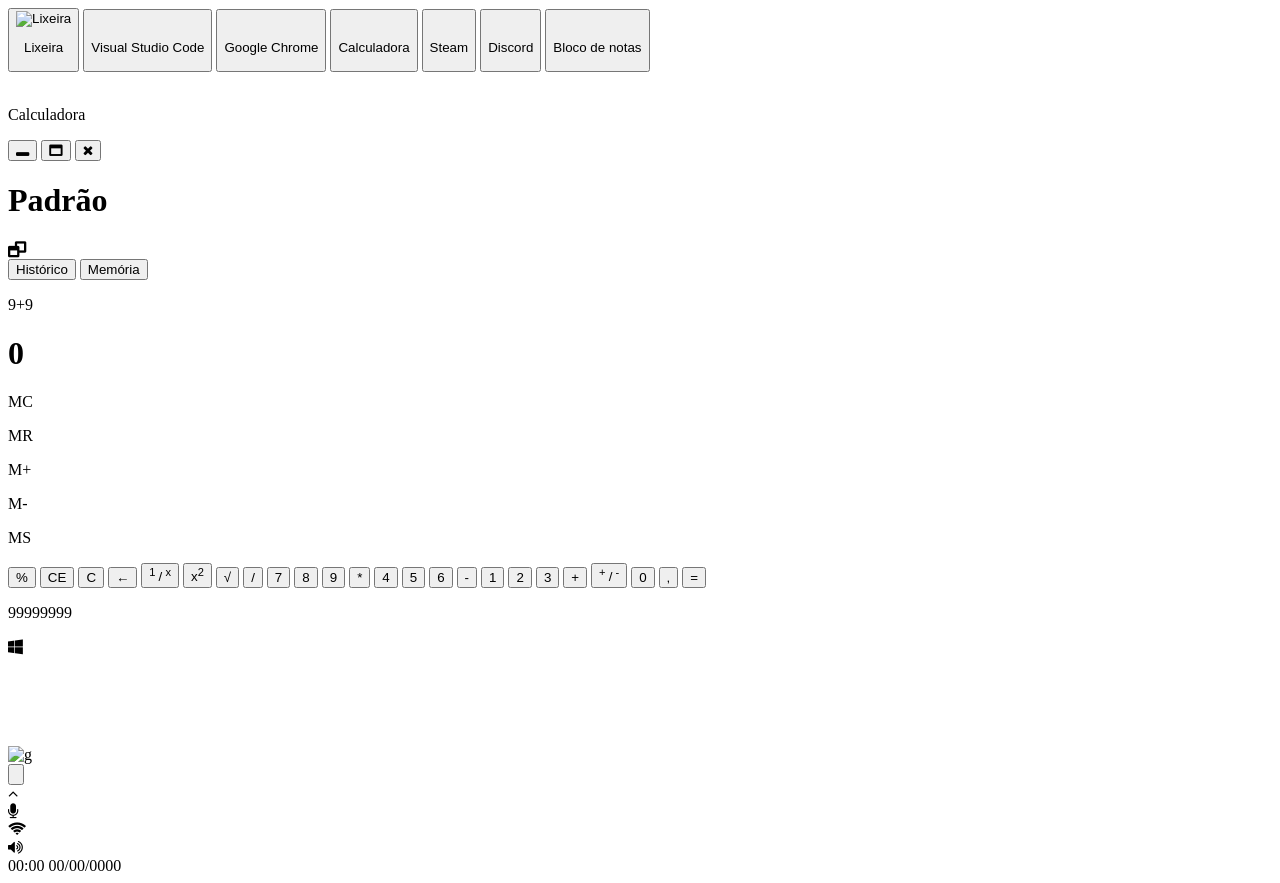
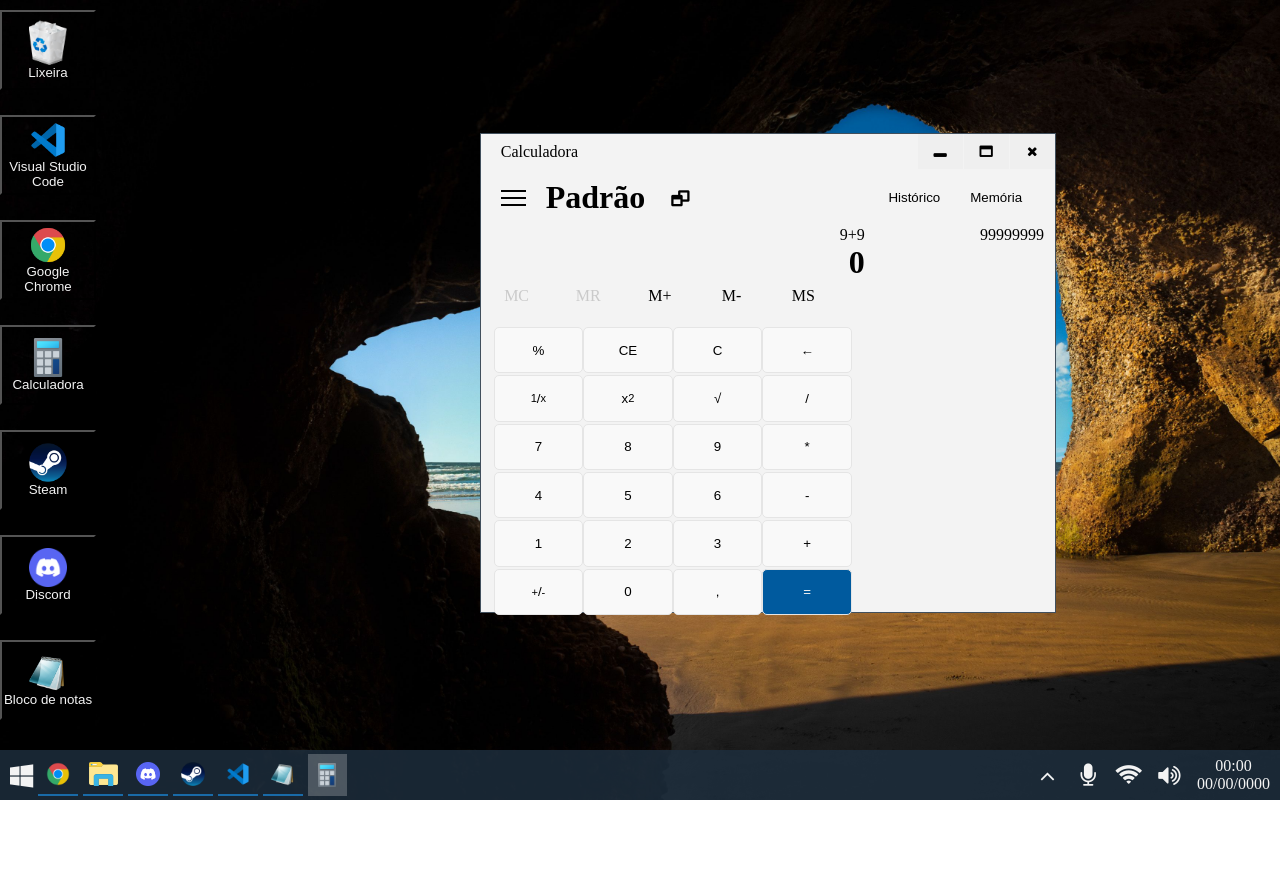
Before and after one commit to lgluiz1/calculadorawin10, a plain HTML site: page index.html in a window 1280 px wide. After the commit the page ends 800 px from the top, so only its background shows below. Drawn offline with Linux system fonts and the light colour scheme; the site is published under a folder, as on GitHub Pages, so addresses that start at the root find nothing.

Commit message:
Update index.html

```diff
--- a/index.html
+++ b/index.html
@@ -1,7 +1,7 @@
 <!DOCTYPE html>
 <html lang="PT-BR">
 <head>
-    <link rel="stylesheet" href="/style/style.css">
+    <link rel="stylesheet" href="./style/style.css">
     <meta charset="UTF-8">
     <meta http-equiv="X-UA-Compatible" content="IE=edge">
     <meta name="viewport" content="width=device-width, initial-scale=1.0">
@@ -12,31 +12,31 @@
     <section>
         <div class="colun1_trabalho">
             <button class="trabalho lixeira">
-                <img class="areadetrabalho" src="/assets/icons/lixeira.png" alt="Lixeira">
+                <img class="areadetrabalho" src="./assets/icons/lixeira.png" alt="Lixeira">
                 <p class="tituloicons">Lixeira</p>
             </button>
             <button class="trabalho vs">
-                <img class="areadetrabalho" src="/assets/icons/vscode.png" alt="">
+                <img class="areadetrabalho" src="./assets/icons/vscode.png" alt="">
                 <p class="tituloicons">Visual Studio Code</p>
             </button>
             <button class="trabalho chrome">
-                <img class="areadetrabalho" src="/assets/icons/Google-Chrome-icon.png" alt="">
+                <img class="areadetrabalho" src="./assets/icons/Google-Chrome-icon.png" alt="">
                 <p class="tituloicons">Google Chrome</p>
             </button>
             <button class="trabalho calculadora_incon_trabalho" id="calculadora_abrir">
-                <img class="areadetrabalho" src="/assets/icons/Windows_Calculator_icon.png" alt="">
+                <img class="areadetrabalho" src="./assets/icons/Windows_Calculator_icon.png" alt="">
                 <p class="tituloicons">Calculadora</p>
             </button>
             <button class="trabalho steam">
-                <img class="areadetrabalho" src="/assets/icons/Steam_icon_logo.svg.png" alt="">
+                <img class="areadetrabalho" src="./assets/icons/Steam_icon_logo.svg.png" alt="">
                 <p class="tituloicons">Steam</p>
             </button>
             <button class="trabalho discord">
-                <img class="areadetrabalho" src="/assets/icons/discord-logo-4-1.png" alt="">
+                <img class="areadetrabalho" src="./assets/icons/discord-logo-4-1.png" alt="">
                 <p class="tituloicons">Discord</p>
             </button>
             <button class="trabalho notas">
-                <img class="areadetrabalho" src="/assets/icons/Logo_Bloco_de_Notas-pt.png" alt="">
+                <img class="areadetrabalho" src="./assets/icons/Logo_Bloco_de_Notas-pt.png" alt="">
                 <p class="tituloicons">Bloco de notas</p>
             </button>
         </div>
@@ -48,7 +48,7 @@
         <div class="calculadora">
             <div class="header___calculadora">
                 <div class="header__icons">
-                    <img src="/assets/favicon-16x16.png" alt="">
+                    <img src="./assets/favicon-16x16.png" alt="">
                     <p>Calculadora</p>
                 </div>
                 <div class="header__icons_right">
@@ -130,13 +130,13 @@
     <footer>
         <div class="footer__left">
             <div class="icons_footer_left-i"><i class="fa fa-windows" aria-hidden="true"></i></div>
-            <div class="icons_footer_left"><img src="/assets/icons/Google-Chrome-icon.png" alt="" class="footer_icons-barras"></div>
-            <div class="icons_footer_left"><img src="/assets/icons/pasta.png" alt="" class="footer_icons-barras"></div>
-            <div class="icons_footer_left"><img src="/assets/icons/discord-logo-4-1.png" alt="" class="footer_icons-barras"></div>
-            <div class="icons_footer_left"><img src="/assets/icons/Steam_icon_logo.svg.png" alt="" class="footer_icons-barras"></div>
-            <div class="icons_footer_left"><img src="/assets/icons/vscode.png" alt="" class="footer_icons-barras"></div>
-            <div class="icons_footer_left"><img src="/assets/icons/Logo_Bloco_de_Notas-pt.png" alt="g" class="footer_icons-barras"></div>
-            <button class="icons_footer_left-cal"><img src="/assets/icons/Windows_Calculator_icon.png" alt="" class="calculadora_incon_barra footer_icons-barras"></button>
+            <div class="icons_footer_left"><img src="./assets/icons/Google-Chrome-icon.png" alt="" class="footer_icons-barras"></div>
+            <div class="icons_footer_left"><img src="./assets/icons/pasta.png" alt="" class="footer_icons-barras"></div>
+            <div class="icons_footer_left"><img src="./assets/icons/discord-logo-4-1.png" alt="" class="footer_icons-barras"></div>
+            <div class="icons_footer_left"><img src="./assets/icons/Steam_icon_logo.svg.png" alt="" class="footer_icons-barras"></div>
+            <div class="icons_footer_left"><img src="./assets/icons/vscode.png" alt="" class="footer_icons-barras"></div>
+            <div class="icons_footer_left"><img src="./assets/icons/Logo_Bloco_de_Notas-pt.png" alt="g" class="footer_icons-barras"></div>
+            <button class="icons_footer_left-cal"><img src="./assets/icons/Windows_Calculator_icon.png" alt="" class="calculadora_incon_barra footer_icons-barras"></button>
         </div>
         <div class="footer__rigth">
             <div class="incos__footer"><i class="fa fa-angle-up" aria-hidden="true"></i></div>
```
